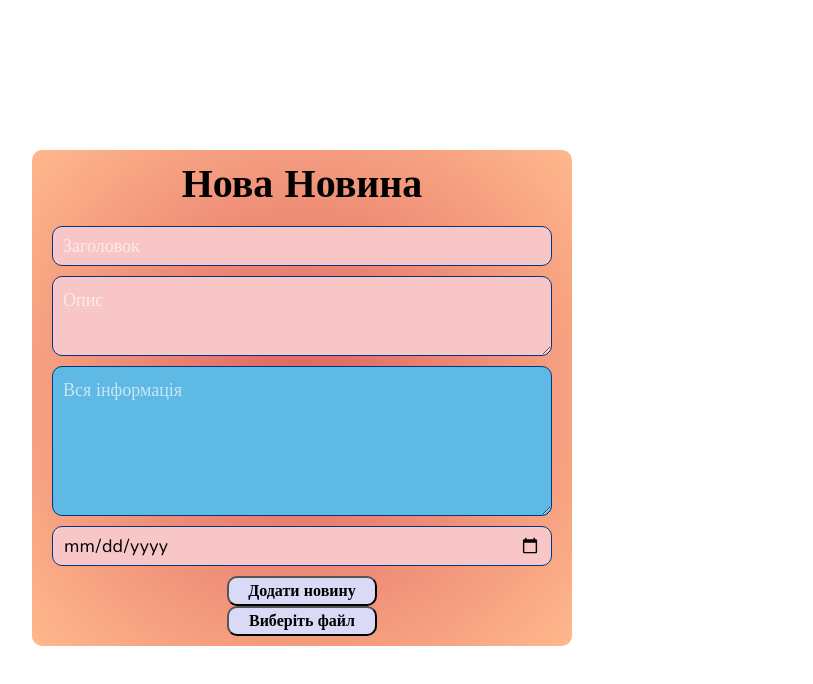
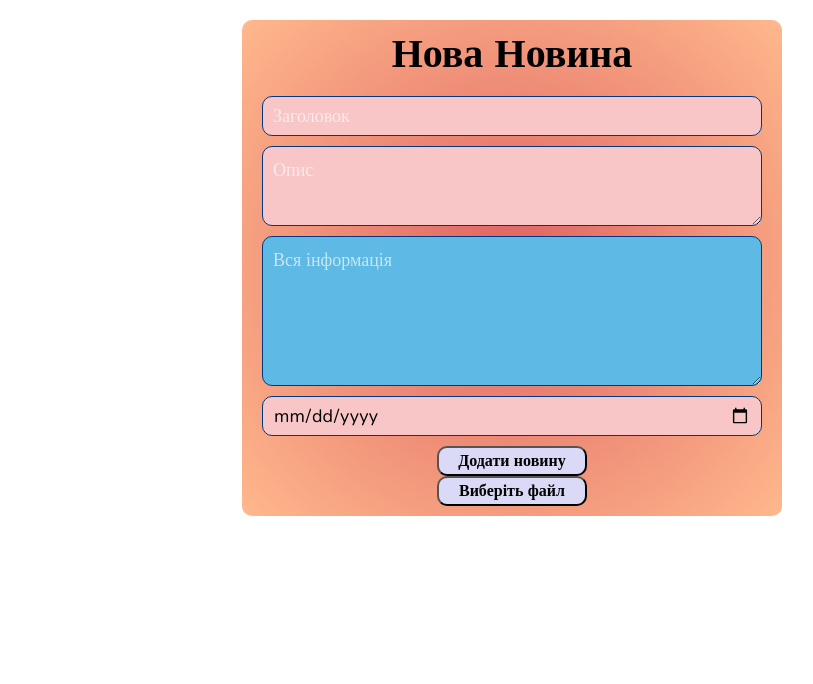
Before and after one commit to maryanchuk04/website, a React (Create React App) app in the folder website/ClientApp/: page /admin/news in a window 1280 px wide. Shown: the top 684 px of the page, without its empty margins (128-941 px from the left). Built offline with nearby package versions, Linux system fonts and the light colour scheme; no server answers; what quill-image-uploader would draw is missing.

Commit message:
gfghgfhf

```diff
--- a/website/ClientApp/src/components/AdminPage/components/News.css
+++ b/website/ClientApp/src/components/AdminPage/components/News.css
@@ -6,7 +6,7 @@
     background: radial-gradient(circle, rgba(222,98,98,1) 0%, rgba(255,184,140,1) 100%);
     padding: 10px 10px 10px 10px ;
     border-radius: 10px;
-    margin: 150px auto;
+    margin: 20px auto;
     display: grid;
 }
 .news_admin .container_all{
@@ -250,3 +250,8 @@
     width: fit-content !important ;
      height: fit-content !important;
 }
+
+.news_add_block{
+display: grid;
+place-items: center;
+}
--- a/website/ClientApp/src/components/AdminPage/components/News.js
+++ b/website/ClientApp/src/components/AdminPage/components/News.js
@@ -102,8 +102,8 @@ function News() {
   }
 
   return (
-    <div className="news_admin">
-        <div className="container_all">
+
+
           <div className="add_news">
               <h1>Нова Новина</h1>
               <div className="info">
@@ -124,9 +124,9 @@ function News() {
                   <button onClick={(i)=>imgselectHendler(i)} >Виберіть файл</button>
           </div>
 
-        </div>
 
-    </div>
+
+
   );
 }
 
```
